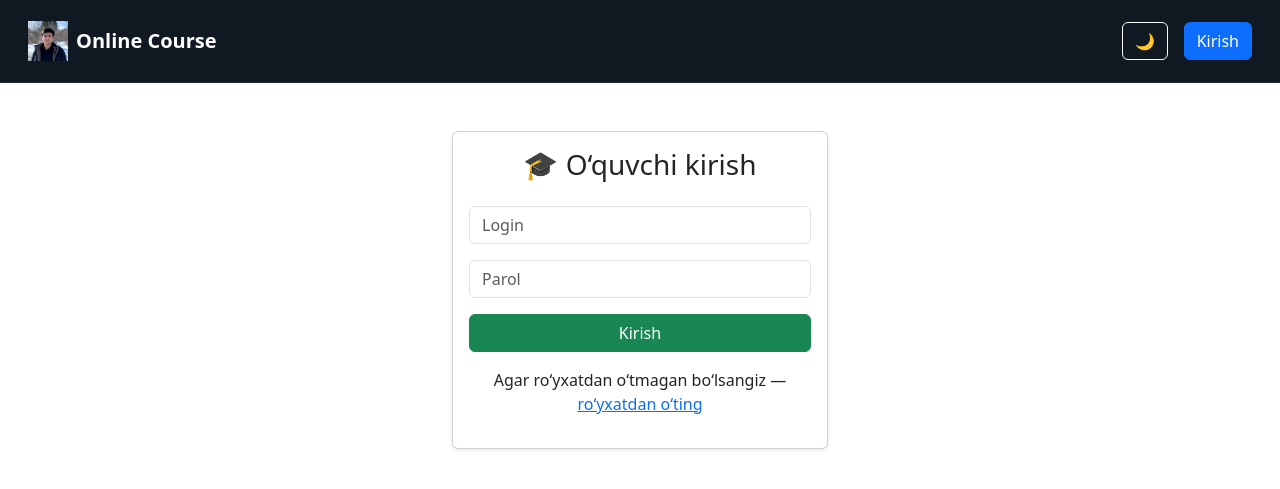
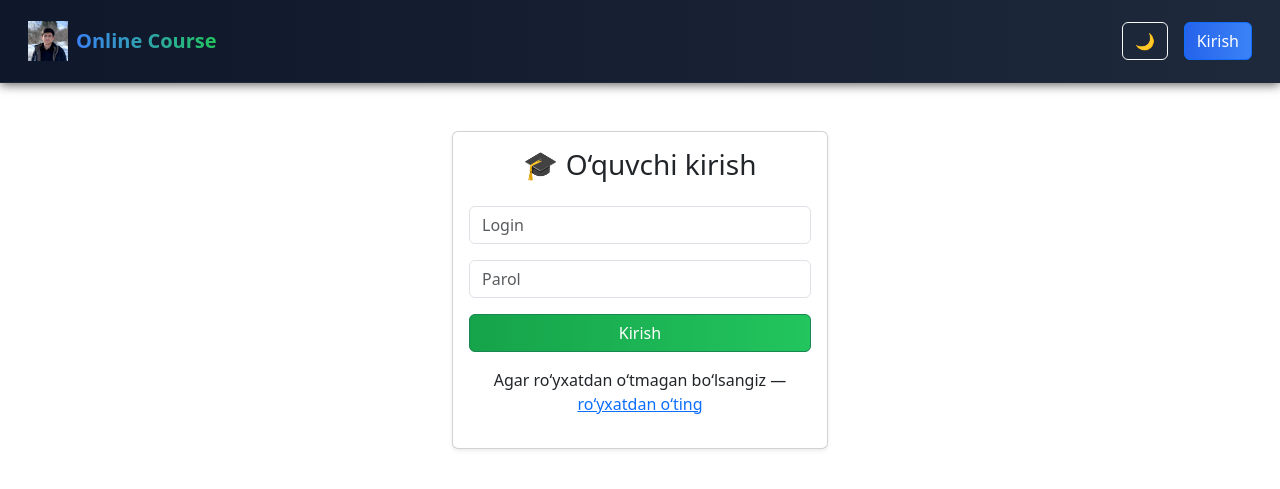
Before and after one commit to faxriddinprof/online_course, a Django app: a page that uses templates/base.html in a window 1280 px wide. Shown: the top 489 px of the page. Run offline with Django 5.2, Linux system fonts and the light colour scheme.

Commit message:
navbar.css and buttons.css are changed, so site was be very beautiful

```diff
--- /dev/null
+++ b/static/css/buttons.css
@@ -0,0 +1,83 @@
+/* === Tugmalar === */
+.btn {
+    font-weight: 600;
+    border-radius: 8px;
+    padding: 10px 18px;
+    transition: all 0.3s ease;
+}
+
+/* Primary tugma */
+.btn-primary {
+    background: linear-gradient(90deg, #2563eb, #3b82f6);
+    border: none;
+    color: white;
+}
+
+.btn-primary:hover {
+    background: linear-gradient(90deg, #1d4ed8, #2563eb);
+    transform: translateY(-2px);
+    box-shadow: 0 4px 12px rgba(37, 99, 235, 0.5);
+}
+
+/* Success tugma */
+.btn-success,
+.save-btn {
+    background: linear-gradient(90deg, #16a34a, #22c55e);
+    border: none;
+    color: white;
+}
+
+.btn-success:hover,
+.save-btn:hover {
+    background: linear-gradient(90deg, #15803d, #16a34a);
+    transform: translateY(-2px);
+    box-shadow: 0 4px 12px rgba(22, 163, 74, 0.5);
+}
+
+/* Danger tugma (logout) */
+.btn-danger {
+    background: linear-gradient(90deg, #dc2626, #ef4444);
+    border: none;
+    color: white;
+}
+
+.btn-danger:hover {
+    background: linear-gradient(90deg, #b91c1c, #dc2626);
+    transform: translateY(-2px);
+    box-shadow: 0 4px 12px rgba(220, 38, 38, 0.5);
+}
+
+/* Warning tugma (profil) */
+.btn-warning {
+    background: linear-gradient(90deg, #f59e0b, #fbbf24);
+    border: none;
+    color: white;
+}
+
+.btn-warning:hover {
+    background: linear-gradient(90deg, #d97706, #f59e0b);
+    transform: translateY(-2px);
+    box-shadow: 0 4px 12px rgba(245, 158, 11, 0.5);
+}
+
+/* === Tungi rejimda neon effektlar === */
+body.dark-mode .btn-primary {
+    background: linear-gradient(90deg, #1d4ed8, #3b82f6);
+    box-shadow: 0 0 8px rgba(59, 130, 246, 0.6);
+}
+
+body.dark-mode .btn-success,
+body.dark-mode .save-btn {
+    background: linear-gradient(90deg, #15803d, #22c55e);
+    box-shadow: 0 0 8px rgba(34, 197, 94, 0.6);
+}
+
+body.dark-mode .btn-danger {
+    background: linear-gradient(90deg, #b91c1c, #ef4444);
+    box-shadow: 0 0 8px rgba(239, 68, 68, 0.6);
+}
+
+body.dark-mode .btn-warning {
+    background: linear-gradient(90deg, #d97706, #fbbf24);
+    box-shadow: 0 0 8px rgba(251, 191, 36, 0.6);
+}
--- /dev/null
+++ b/static/css/navbar.css
@@ -0,0 +1,29 @@
+/* Navbar doim qoramtir fon bilan */
+.navbar {
+    background: linear-gradient(90deg, #0f172a, #1e293b);
+    border-bottom: 1px solid #1f2937;
+    box-shadow: 0 2px 10px rgba(0,0,0,0.6);
+}
+.navbar .navbar-brand span {
+    background: linear-gradient(90deg, #3b82f6, #22c55e);
+    background-clip: text;               /* Standart property */
+    -webkit-background-clip: text;       /* Safari/Chrome */
+    -webkit-text-fill-color: transparent;
+    color: transparent;                  /* Firefox uchun fallback */
+}
+
+/* Profil tugmasi hoverda highlight bo‘lsin */
+.navbar .btn-warning:hover {
+    box-shadow: 0 0 10px rgba(251, 191, 36, 0.8);
+}
+
+/* Logout hoverda glow */
+.navbar .btn-danger:hover {
+    box-shadow: 0 0 10px rgba(239, 68, 68, 0.8);
+}
+
+/* Tungi rejimda navbar gradient neon effekt bilan */
+body.dark-mode .navbar {
+    background: linear-gradient(90deg, #0f172a, #0a192f);
+    box-shadow: 0 2px 15px rgba(59, 130, 246, 0.5);
+}
--- a/templates/base.html
+++ b/templates/base.html
@@ -9,6 +9,9 @@
     <link rel="stylesheet" href="{% static 'css/courses_list.css' %}">
     <link rel="stylesheet" href="{% static 'css/edit_profile.css' %}">
     <link rel="stylesheet" href="{% static 'css/course_detail.css' %}">
+
+    <link rel="stylesheet" href="{% static 'css/buttons.css' %}">
+    <link rel="stylesheet" href="{% static 'css/navbar.css' %}">
 
     <link rel="stylesheet" href="https://cdn.jsdelivr.net/npm/bootstrap@5.3.3/dist/css/bootstrap.min.css">
     <script src="https://code.jquery.com/jquery-3.6.0.min.js"></script>
```
